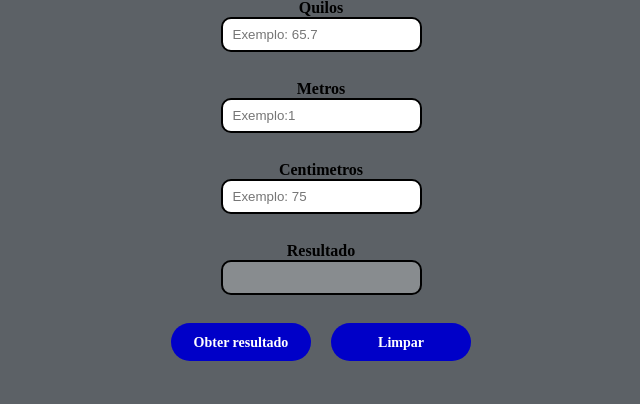
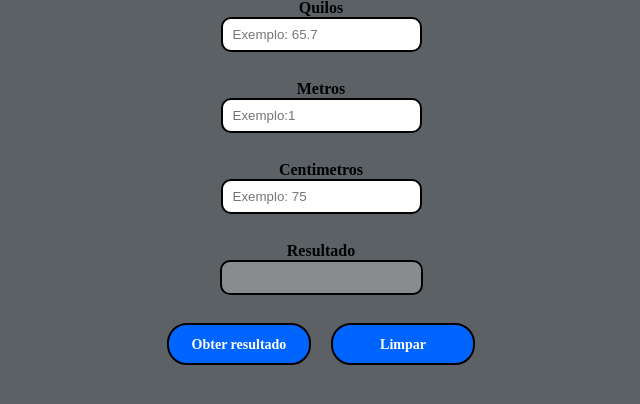
Before and after one commit to ElbertJean/Estudos, a PHP site: page / in a window 1280 px wide. Shown: the part 169-573 px from the top of the page, without its empty margins (319-959 px from the left). Run offline with PHP 8.4, Linux system fonts and the light colour scheme.

Commit message:
alterações no projeto IMC

```diff
--- /dev/null
+++ b/2-javascript/ex1/anotacoes.txt
@@ -0,0 +1,4 @@
+Exercício de IMC
+Neste exercício, realizo o teste de IMC utilizando HTML, CSS e Java Script
+Neste exercício, ao colocar todas as informações no campo e clicar em " Obter resultado ", aparece o resultado do seu IMC e abaixo, aparece uma tabela mostrando em qual nível está seu IMC
+Caso o usuário colocar alguma informação errada, o resultado n é obtido até ele arrumar essas informações.
--- a/2-javascript/ex1/index.html
+++ b/2-javascript/ex1/index.html
@@ -24,7 +24,7 @@
             <input class="input" name="centimetros" placeholder="Exemplo: 75"><br><br>
 
             <label><strong>Resultado</strong></label><br>
-            <input class="input" name="resultado" disabled="disabled"><br><br>
+            <input class="input textInput " name="resultado" disabled="disabled"><br><br>
             <div class="divBotao">
                 <div class="botao">
                     <a class="textoBotao" href="#" onclick="enviar()">Obter resultado</a>
--- a/2-javascript/ex1/script.js
+++ b/2-javascript/ex1/script.js
@@ -1,7 +1,7 @@
 function enviar (event) {
     var formulario = document.getElementById("formulario");
     var paragraph = document.getElementById("paragraph");
-    var tabela_imc = document.getElementById("tabelaIMC");
+    var tabelaIMC = document.getElementById("tabelaIMC");
 
     var quilos = Number(formulario.quilos.value);
     if (isNaN(quilos) || quilos <=0 || quilos >300){
@@ -24,7 +24,7 @@
                 formulario.resultado.value = imc.toFixed(2);
                 paragraph.innerHTML="";
 
-                tabela_imc.src ="./tabela-imc.png";
+                tabelaIMC.src ="./tabela-imc.png";
 
             }
         }
@@ -33,4 +33,5 @@
 
 function reset() {
     document.getElementById("formulario").reset();
+    document.getElementById("tabelaIMC").src = "";
 }
--- a/2-javascript/ex1/style.css
+++ b/2-javascript/ex1/style.css
@@ -26,19 +26,26 @@
     border-style: solid;
 }
 
+.textInput {
+    color:#F4F5F6;
+    font-weight: bold;
+    text-align: center;
+}
+
 .divBotao {
     display: inline-flex;
     float: initial;
 }
 
 .botao {
+    flex:1;
+    background-color: rgb(0,100,255);
+    width: 120px;
+    padding: 10px;
+    border: 2px solid #000;
+    border-radius: 20px;
+    margin: auto;
     margin-top:10px;
-    flex:1;
-    background-color: rgb(0,0,200);
-    width: 120px;
-    margin: auto;
-    padding: 10px;
-    border-radius: 20px;
     margin: 0 10px 0 10px;
 }
 
```
